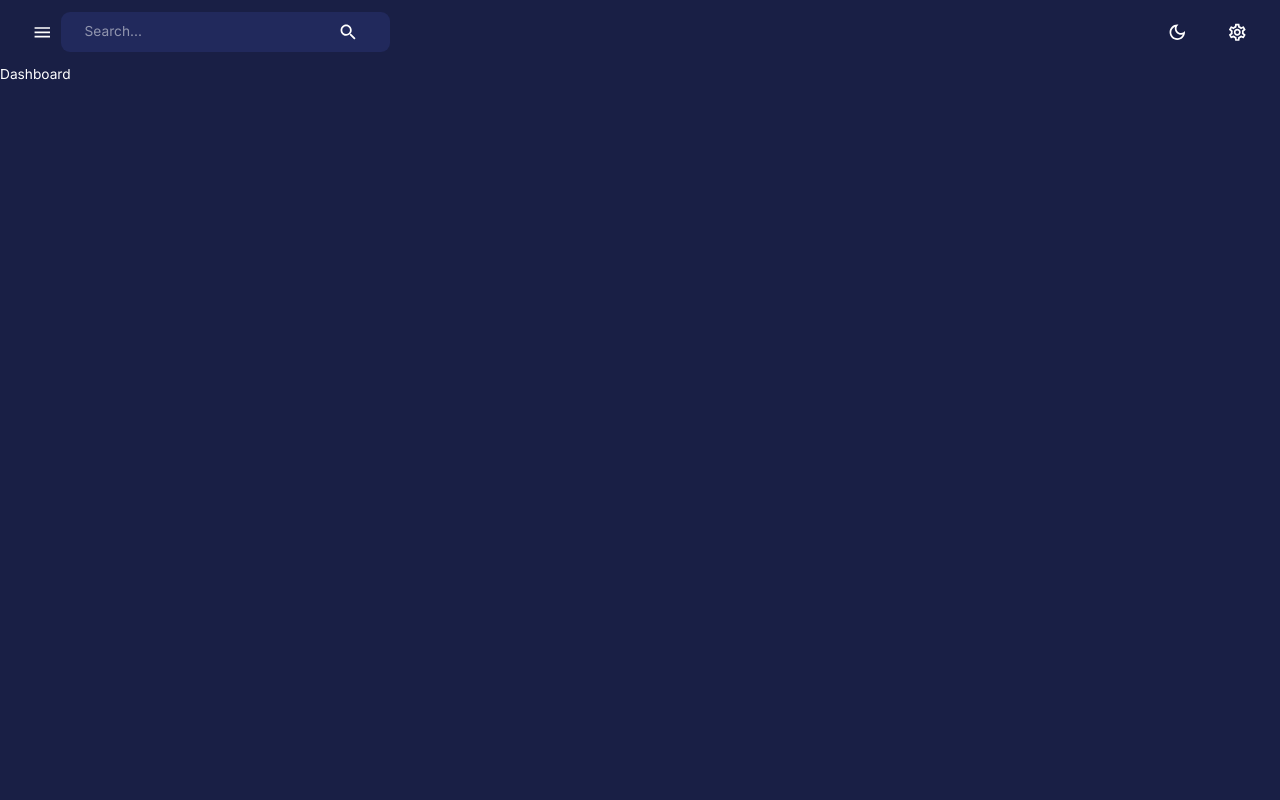
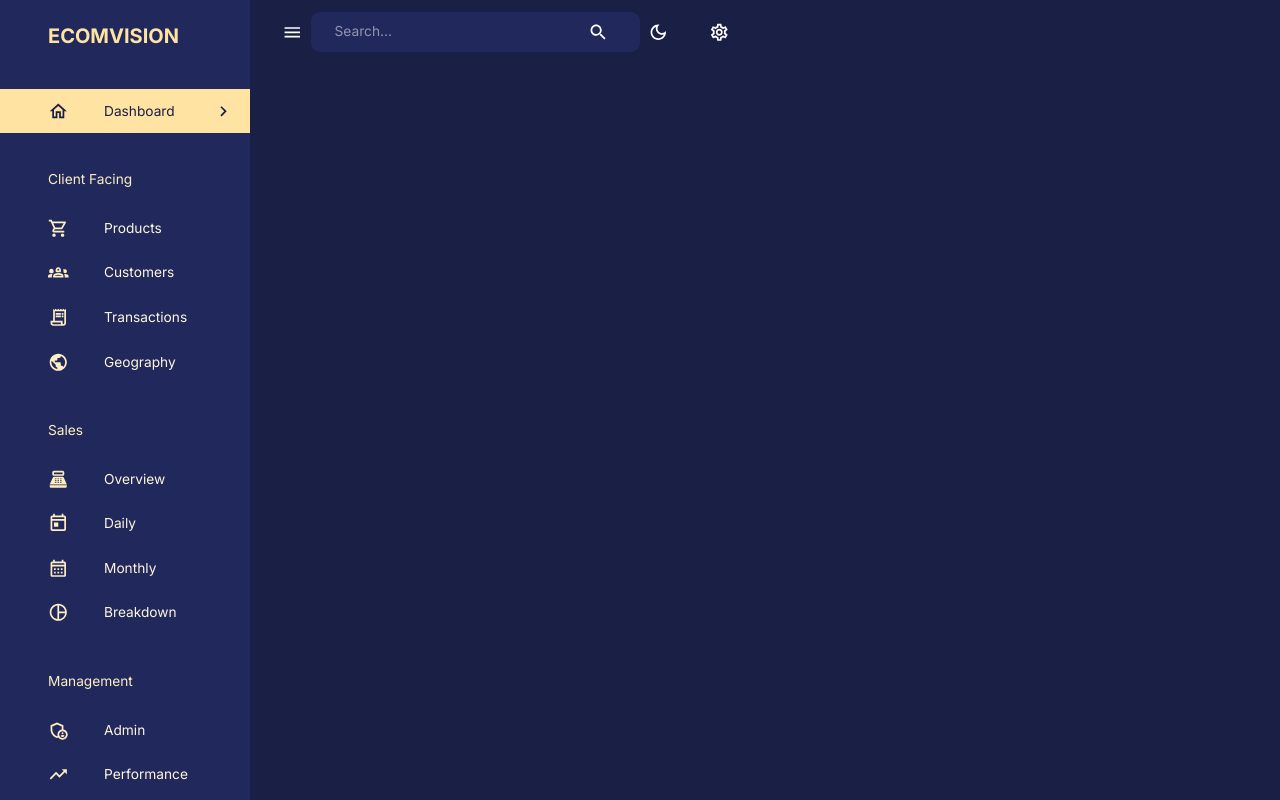
Before and after one commit to asad-shaik-md/EcomVision-EdR, a React (Create React App) app in the folder client/: page /dashboard in a window 1280 px wide. Built offline with nearby package versions, Linux system fonts and the light colour scheme.

Commit message:
Sidebar implemented

```diff
--- a/client/src/components/Navbar.jsx
+++ b/client/src/components/Navbar.jsx
@@ -13,7 +13,7 @@
 import profileImage from "assets/profile.jpeg"
 import { AppBar, IconButton, InputBase, Toolbar, useTheme } from "@mui/material";
 
-const Navbar = () => {
+const Navbar = ({ isSidebarOpen, setIsSidebarOpen }) => {
     const dispatch = useDispatch();
     const theme = useTheme();
 
@@ -27,7 +27,7 @@
     <Toolbar sx={{ justifyContent: "space-between" }}>
         {/* LEFT SIDE */}
         <FlexBetween>
-            <IconButton onClick={() => console.log("open/close sidebar")}>
+            <IconButton onClick={() => setIsSidebarOpen(!isSidebarOpen)}>
                 <MenuIcon />
             </IconButton>
             <FlexBetween
--- /dev/null
+++ b/client/src/components/Sidebar.jsx
@@ -0,0 +1,199 @@
+import React, { useState, useEffect } from "react";
+import {
+  Box,
+  Divider,
+  Drawer,
+  IconButton,
+  List,
+  ListItem,
+  listItemButton,
+  ListItemIcon,
+  ListIconText,
+  Typography,
+  useTheme,
+  ListItemButton,
+  ListItemText,
+} from "@mui/material";
+import {
+  SettingsOutlined,
+  ChevronLeft,
+  ChevronRightOutlined,
+  HomeOutlined,
+  ShoppingCartOutlined,
+  Groups2Outlined,
+  ReceiptLongOutlined,
+  PublicOutlined,
+  PointOfSaleOutlined,
+  TodayOutlined,
+  CalendarMonthOutlined,
+  AdminPanelSettingsOutlined,
+  TrendingUpOutlined,
+  PieChartOutlined,
+} from "@mui/icons-material";
+import { useLocation, useNavigate } from "react-router-dom";
+import FlexBetween from "./FlexBetween";
+import profileImage from "assets/profile.jpeg";
+
+const navItems = [
+    {
+      text: "Dashboard",
+      icon: <HomeOutlined />,
+    },
+    {
+      text: "Client Facing",
+      icon: null,
+    },
+    {
+      text: "Products",
+      icon: <ShoppingCartOutlined />,
+    },
+    {
+      text: "Customers",
+      icon: <Groups2Outlined />,
+    },
+    {
+      text: "Transactions",
+      icon: <ReceiptLongOutlined />,
+    },
+    {
+      text: "Geography",
+      icon: <PublicOutlined />,
+    },
+    {
+      text: "Sales",
+      icon: null,
+    },
+    {
+      text: "Overview",
+      icon: <PointOfSaleOutlined />,
+    },
+    {
+      text: "Daily",
+      icon: <TodayOutlined />,
+    },
+    {
+      text: "Monthly",
+      icon: <CalendarMonthOutlined />,
+    },
+    {
+      text: "Breakdown",
+      icon: <PieChartOutlined />,
+    },
+    {
+      text: "Management",
+      icon: null,
+    },
+    {
+      text: "Admin",
+      icon: <AdminPanelSettingsOutlined />,
+    },
+    {
+      text: "Performance",
+      icon: <TrendingUpOutlined />,
+    },
+];
+
+const Sidebar = ({
+    drawerWidth,
+    isSidebarOpen,
+    setIsSidebarOpen,
+    isNonMobile
+}) => {
+    const { pathname } = useLocation();
+    const [active, setActive] = useState("");
+    const navigate = useNavigate();
+    const theme = useTheme();
+
+    useEffect(() => {
+        setActive(pathname.substring(1));
+    }, [pathname]);
+
+  return <Box component="nav">
+    {isSidebarOpen && (
+        <Drawer
+            open={isSidebarOpen}
+            onClose={() => setIsSidebarOpen(false)}
+            variant="persistent"
+            anchor="left"
+            sx={{
+                width: drawerWidth,
+                "& .MuiDrawer-paper": {
+                    color: theme.palette.secondary[200],
+                    backgroundColor: theme.palette.background.alt,
+                    boxSizing: "border-box",
+                    borderWidth: isNonMobile ? 0 : 2,
+                    width: drawerWidth
+                }
+            }}
+        >
+            <Box width="100%">
+                <Box m="1.5rem 2rem 2rem 3rem">
+                    <FlexBetween color={theme.palette.secondary.main}>
+                        <Box display="flex" alignItem="center" gap="0.5rem">
+                            <Typography variant="h4" fontWeight="bold">
+                                ECOMVISION
+                            </Typography>
+                        </Box>
+                        {!isNonMobile && (
+                            <IconButton onClick={() => setIsSidebarOpen(!isSidebarOpen)}>
+                                <ChevronLeft />
+                            </IconButton>
+                        )}
+                    </FlexBetween>
+                </Box>
+                <List>
+                    { navItems.map(({ text, icon }) => {
+                        if (!icon) {
+                            return (
+                                <Typography key={text} sx={{ m: "2.25rem 0 1rem 3rem"}}>
+                                    {text}
+                                </Typography>
+                            )
+                        }
+                        const lcText = text.toLowerCase();
+
+                        return (
+                            <ListItem key={text} disablePadding>
+                                <ListItemButton
+                                    onClick={() => {
+                                        navigate(`/${lcText}`);
+                                        setActive(lcText)
+                                    }}
+                                    sx={{
+                                        backgroundColor:
+                                            active === lcText
+                                                ? theme.palette.secondary[300]
+                                                : "transparent",
+                                        color:
+                                            active === lcText
+                                                ? theme.palette.primary[600]
+                                                : theme.palette.secondary[100],
+                                    }}
+                                >
+                                    <ListItemIcon
+                                        sx={{
+                                            ml: "2rem",
+                                            color:
+                                                active === lcText
+                                                    ? theme.palette.primary[600]
+                                                    : theme.palette.secondary[200],
+                                        }}
+                                    >
+                                        {icon}
+                                    </ListItemIcon>
+                                    <ListItemText primary={text} />
+                                    {active === lcText && (
+                                        <ChevronRightOutlined sx={{ ml: "auto" }} />
+                                    )}
+                                </ListItemButton>
+                            </ListItem>
+                        )
+                    }) }
+                </List>
+            </Box>
+        </Drawer>
+    )}
+  </Box>;
+};
+
+export default Sidebar;
--- a/client/src/scenes/dashboard/index.jsx
+++ b/client/src/scenes/dashboard/index.jsx
@@ -2,7 +2,7 @@
 
 const Dashboard = () => {
   return (
-    <div>Dashboard</div>
+    <div></div>
   )
 }
 
--- a/client/src/scenes/layout/index.jsx
+++ b/client/src/scenes/layout/index.jsx
@@ -3,12 +3,25 @@
 import { Outlet } from 'react-router-dom';
 import { useSelector } from 'react-redux';
 import Navbar from "components/Navbar";
+import Sidebar from "components/Sidebar";
 
 const Layout = () => {
+  const isNonMobile = useMediaQuery("(min-width: 600px)");
+  const [ isSidebarOpen, setIsSidebarOpen ] = useState(true);
+
   return (
-    <Box width="100%" height="100%">
+    <Box display={ isNonMobile ? "flex" : "block" } width="100%" height="100%">
+      <Sidebar
+        isNonMobile={isNonMobile}
+        drawerWidth="250px"
+        isSidebarOpen={isSidebarOpen}
+        setIsSidebarOpen={setIsSidebarOpen}
+      />
       <Box>
-        <Navbar />
+        <Navbar
+          isSidebarOpen={isSidebarOpen}
+          setIsSidebarOpen={setIsSidebarOpen}
+        />
         <Outlet />
       </Box>
     </Box>
```
